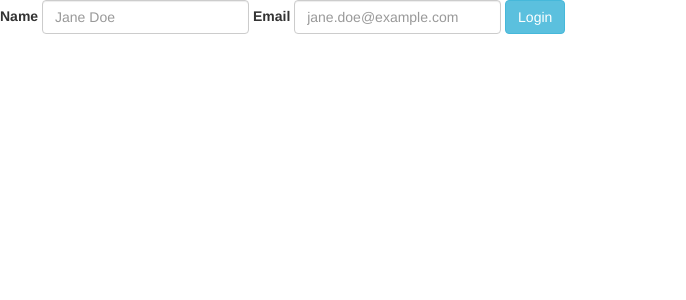
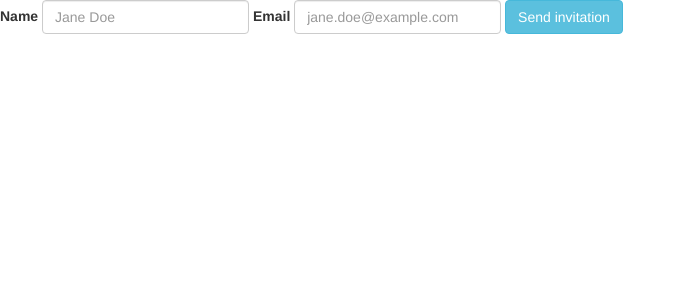
Before and after one commit to Gargite/hack16, a PHP site: page /logform.php in a window 1280 px wide. Shown: the top 300 px of the page, without its empty margins (0-686 px from the left). Run offline with PHP 8.4, Linux system fonts and the light colour scheme.

Commit message:
Revert "fix login button"
This reverts commit 85b11ca398f564b5bc435b5db3cd388b2c9b68b8.

```diff
--- a/logform.php
+++ b/logform.php
@@ -23,7 +23,7 @@
       <label for="exampleInputEmail2">Email</label>
       <input type="email" class="form-control" id="exampleInputEmail2" placeholder="jane.doe@example.com">
     </div>
-    <button type="submit" class="btn btn-info">Login</button>
+    <button type="submit" class="btn btn-info">Send invitation</button>
   </form>
 
 </div>
```
